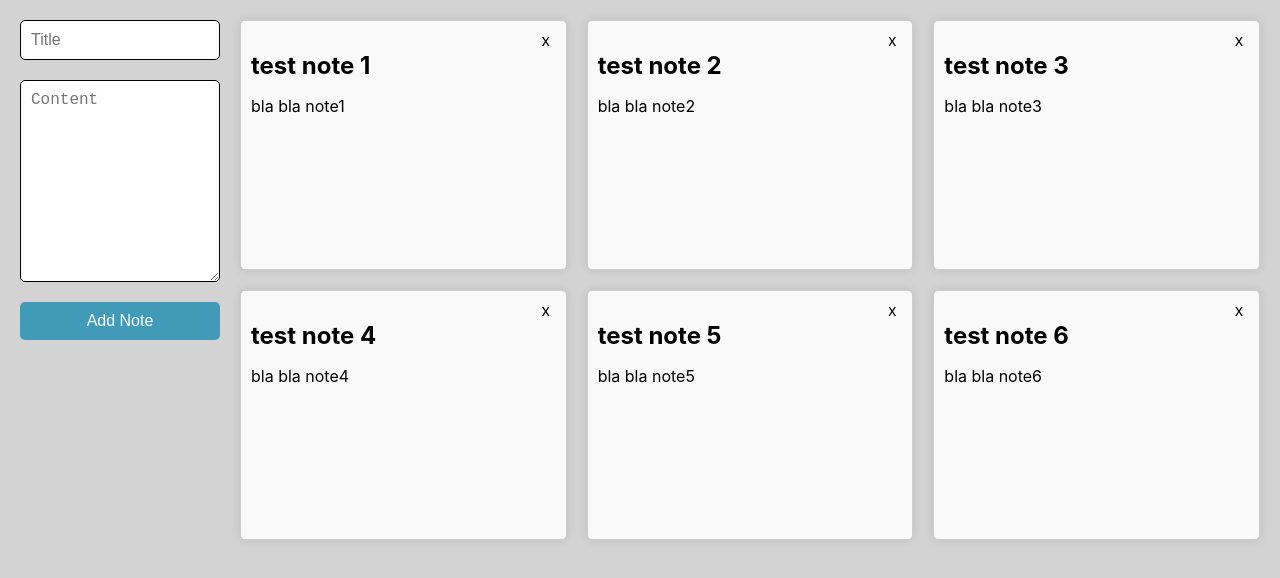
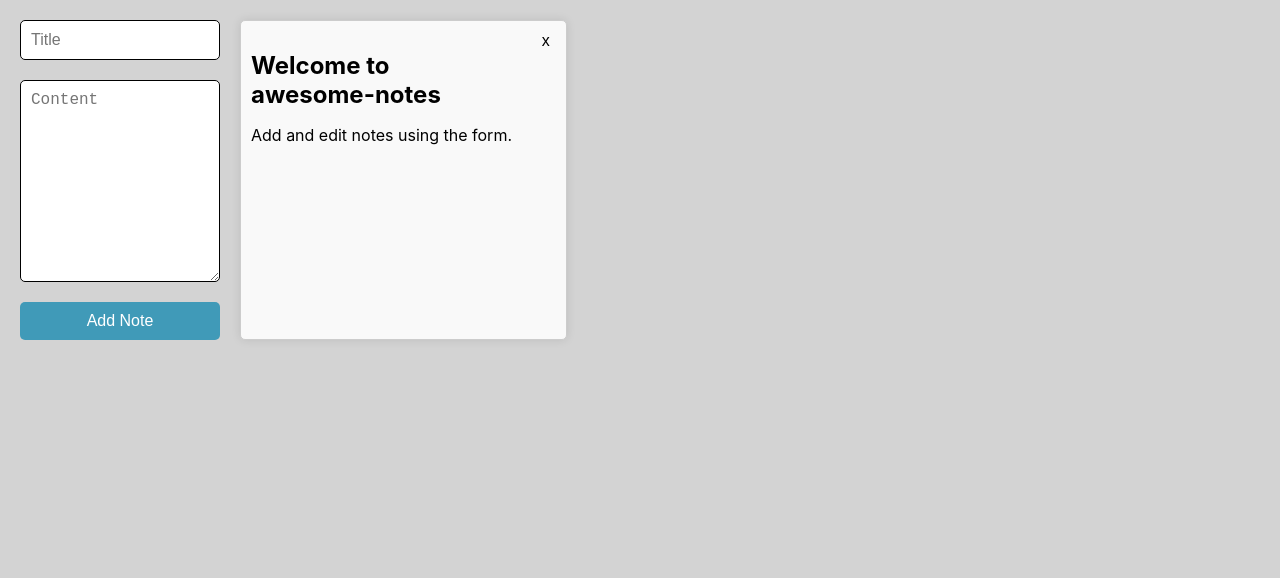
Before and after one commit to telpuhova/awesome-notes, a React (Create React App) app in the folder frontend/: page / in a window 1280 px wide. Shown: the top 578 px of the page. Built offline with nearby package versions, Linux system fonts and the light colour scheme.

Commit message:
Edit default notes

```diff
--- a/frontend/src/App.css
+++ b/frontend/src/App.css
@@ -21,6 +21,7 @@ body {
   grid-auto-rows: minmax(250px, auto);
   gap: 20px;
   word-wrap: break-word;
+  white-space: pre-line;
 }
 
 .note-item {
--- a/frontend/src/App.tsx
+++ b/frontend/src/App.tsx
@@ -16,33 +16,8 @@ const App = () => {
   const [notes, setNotes] = useState<Note[]>([
     {
       id: 1,
-      title: "test note 1",
-      content: "bla bla note1",
-    },
-    {
-      id: 2,
-      title: "test note 2 ",
-      content: "bla bla note2",
-    },
-    {
-      id: 3,
-      title: "test note 3",
-      content: "bla bla note3",
-    },
-    {
-      id: 4,
-      title: "test note 4 ",
-      content: "bla bla note4",
-    },
-    {
-      id: 5,
-      title: "test note 5",
-      content: "bla bla note5",
-    },
-    {
-      id: 6,
-      title: "test note 6",
-      content: "bla bla note6",
+      title: "Welcome to\nawesome-notes",
+      content: "Add and edit notes using the form.",
     },
   ]);
   const [title, setTitle] = useState("");
```
